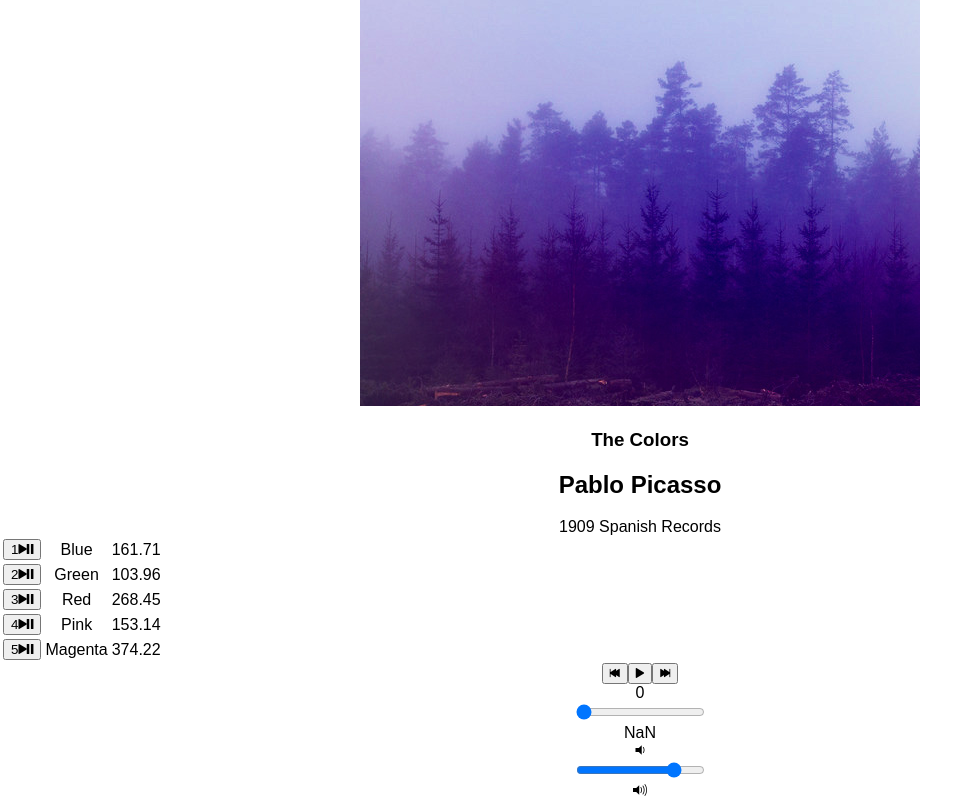
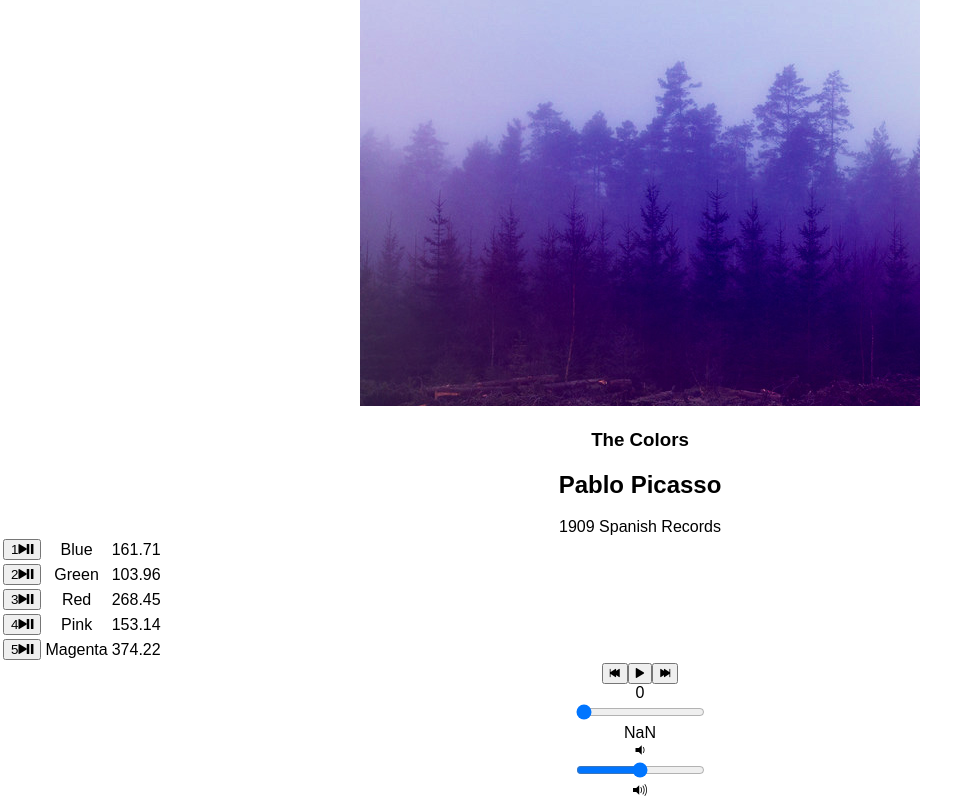
Before and after one commit to bdougie/bloc-jams-react, a React (Create React App) app: page /album/the-colors in a window 1280 px wide. Shown: the part 252-1052 px from the top of the page, without its empty margins (0-980 px from the left). Built offline with nearby package versions, Linux system fonts and the light colour scheme.

Commit message:
volume slider working

```diff
--- a/src/components/Album.js
+++ b/src/components/Album.js
@@ -15,11 +15,13 @@
         currentSong: album.songs[0],
         currentTime: 0,
         duration: album.songs[0].duration,
+        volume: .5,
         isPlaying: false
         };
 
         this.audioElement = document.createElement('audio');
         this.audioElement.src = album.songs[0].audioSrc;
+        this.audioElement.volume = this.state.volume;
     }
 
     play() {
@@ -90,6 +92,12 @@
         this.setState({ currentTime: newTime });
     }
 
+    handleVolumeChange(e) {
+        const newVolume = e.target.value;
+        this.audioElement.volume = newVolume;
+        this.setState({ volume: newVolume});
+
+    }
 
 
     render() {
@@ -133,10 +141,12 @@
                 currentSong={this.state.currentSong}
                 currentTime={this.audioElement.currentTime}
                 duration={this.audioElement.duration}
+                volume={this.state.volume}
                 handleSongClick={() => this.handleSongClick(this.state.currentSong)}
                 handlePrevClick={() => this.handlePrevClick()}
                 handleNextClick={() => this.handleNextClick()}
                 handleTimeChange={(e) => this.handleTimeChange(e)}
+                handleVolumeChange={(e) => this.handleVolumeChange(e)}
                 />
                 </section>
                 );
--- a/src/components/PlayerBar.js
+++ b/src/components/PlayerBar.js
@@ -17,6 +17,7 @@
                 <span className="ion-skip-forward"></span>
                 </button>
                 </section>
+
                 <section id="time-control">
                 <div className="current-time">{this.props.currentTime}</div>
                 <input
@@ -30,9 +31,19 @@
                 />
                 <div className="total-time">{this.props.duration}</div>
                 </section>
+
+
                 <section id="volume-control">
                 <div className="icon ion-volume-low"></div>
-                <input type="range" className="seek-bar" value="80" />
+                <input
+                type="range"
+                className="seek-bar"
+                value={this.props.volume}
+                max="1"
+                min="0"
+                step="0.01"
+                onChange={this.props.handleVolumeChange}
+                />
                 <div className="icon ion-volume-high"></div>
                 </section>
                 </section>
```
